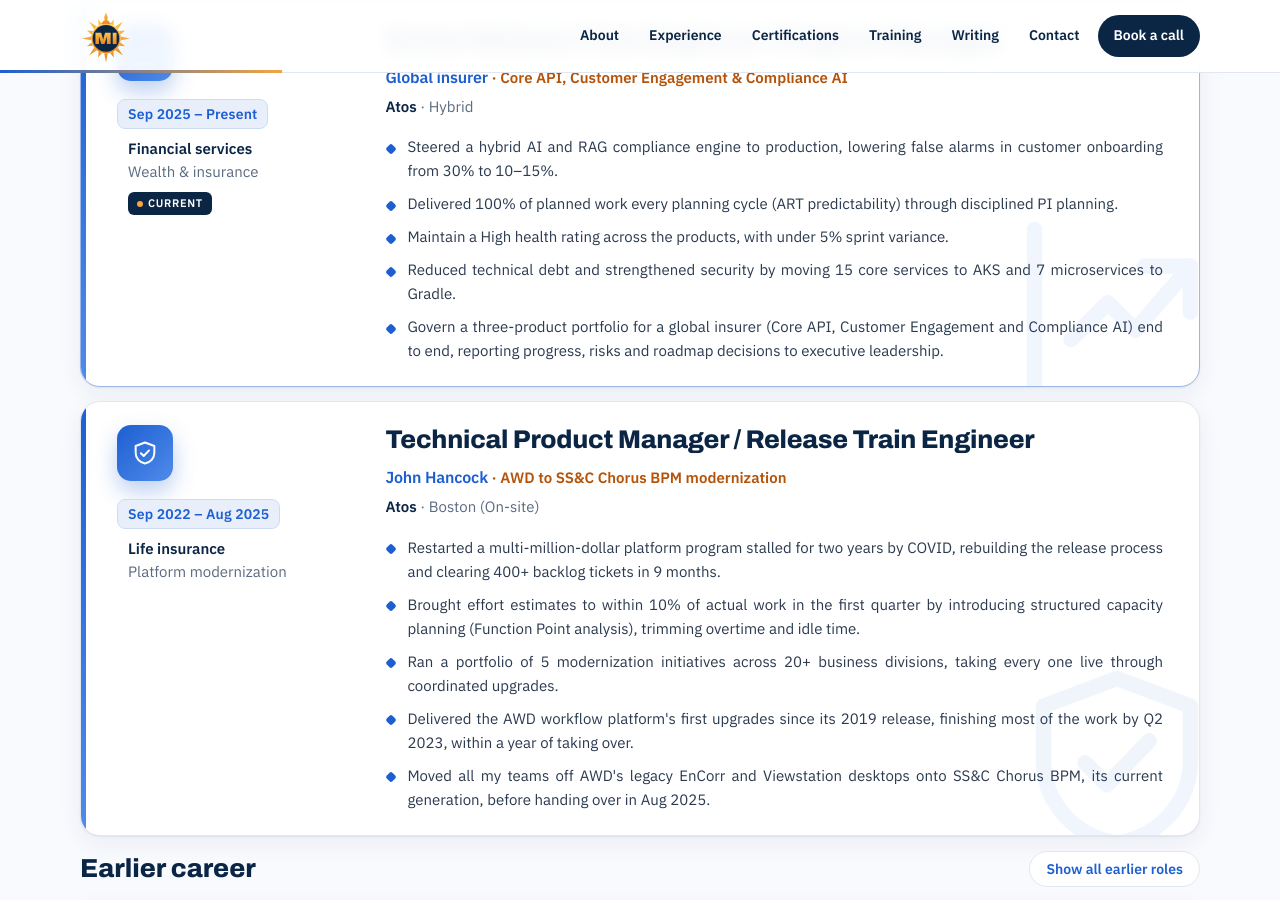
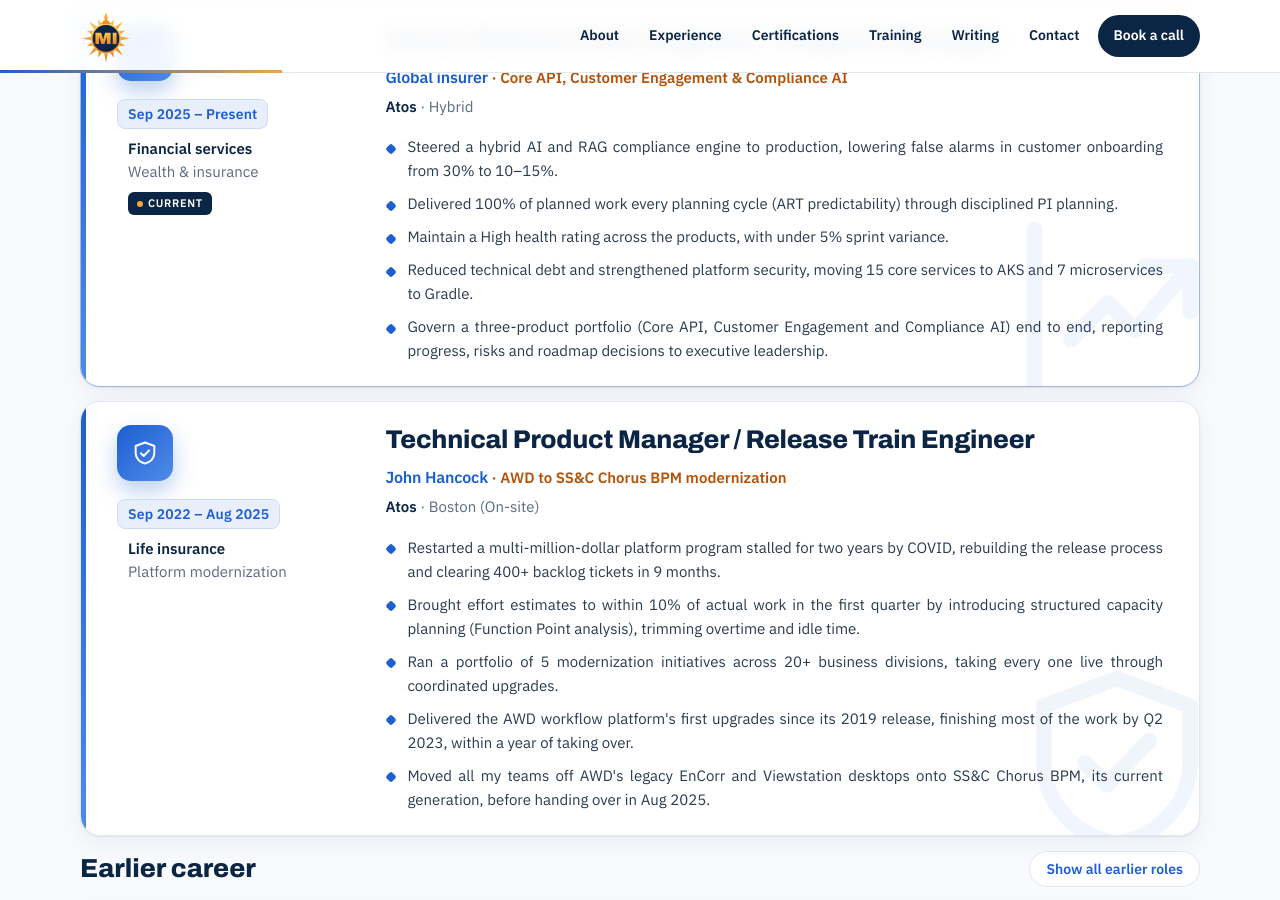
Before and after one commit to Madhan-I/Madhan-I.github.io, a Jekyll site: the page built from index.html, in a window 1280 px wide and 900 px high, scrolled down 1505 px. Built offline with Jekyll 4.4.1, drawn with Linux system fonts in a browser that asks for light colours.

Commit message:
Remove current client name and security details from results; rebuild resume
Co-Authored-By: Claude Opus 5.5 <noreply@anthropic.com>
Claude-Session: https://claude.ai/code/session_01MFRrTt7LBDdX57m85KHNGp

```diff
--- a/_data/profile.yml
+++ b/_data/profile.yml
@@ -101,8 +101,8 @@ experience:
       - Steered a hybrid AI and RAG compliance engine to production, lowering false alarms in customer onboarding from 30% to 10–15%.
       - Delivered 100% of planned work every planning cycle (ART predictability) through disciplined PI planning.
       - Maintain a High health rating across the products, with under 5% sprint variance.
-      - Reduced technical debt and strengthened security by moving 15 core services to AKS and 7 microservices to Gradle.
-      - Govern a three-product portfolio for a global insurer (Core API, Customer Engagement and Compliance AI) end to end, reporting progress, risks and roadmap decisions to executive leadership.
+      - Reduced technical debt and strengthened platform security, moving 15 core services to AKS and 7 microservices to Gradle.
+      - Govern a three-product portfolio (Core API, Customer Engagement and Compliance AI) end to end, reporting progress, risks and roadmap decisions to executive leadership.
   - dates: Sep 2022 – Aug 2025
     title: Technical Product Manager / Release Train Engineer
     sector: "Life insurance · Platform modernization"
```
Also changed, not shown: _posts/2026-10-20-ai-compliance-portfolio.md (renamed from _posts/2026-10-20-ai-compliance-portfolio-manulife.md, +2 -0 lines).
